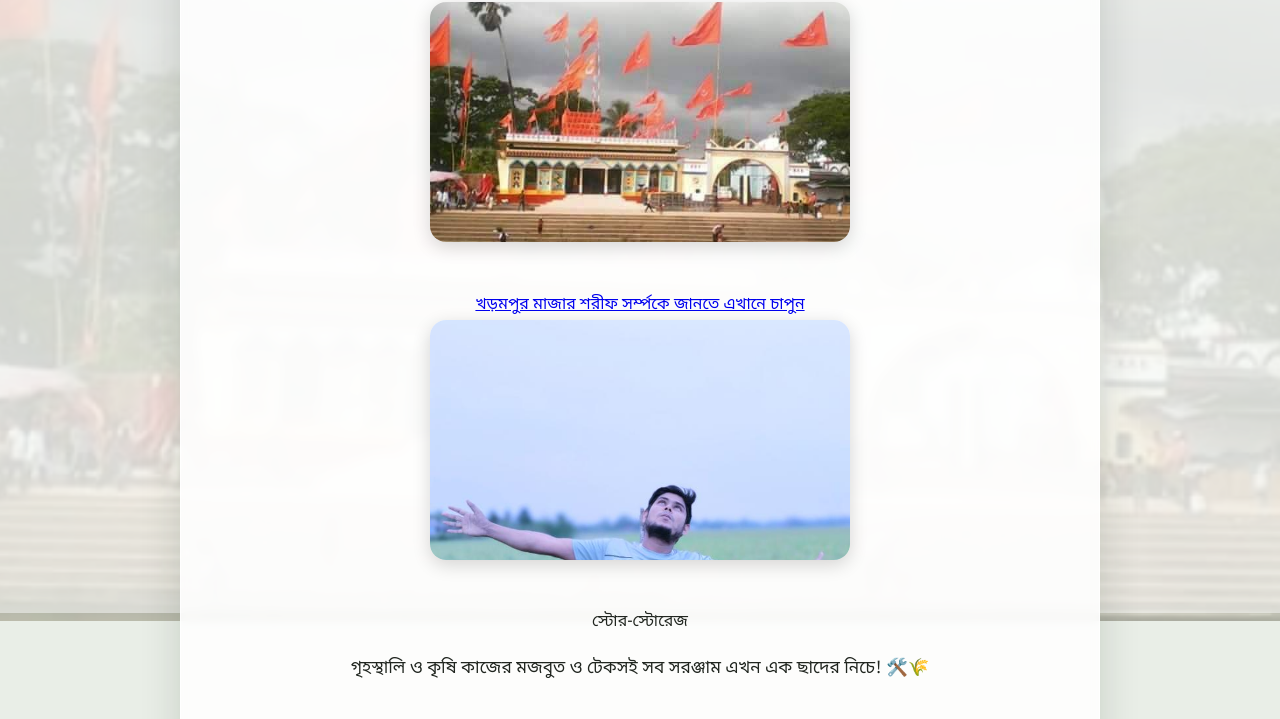
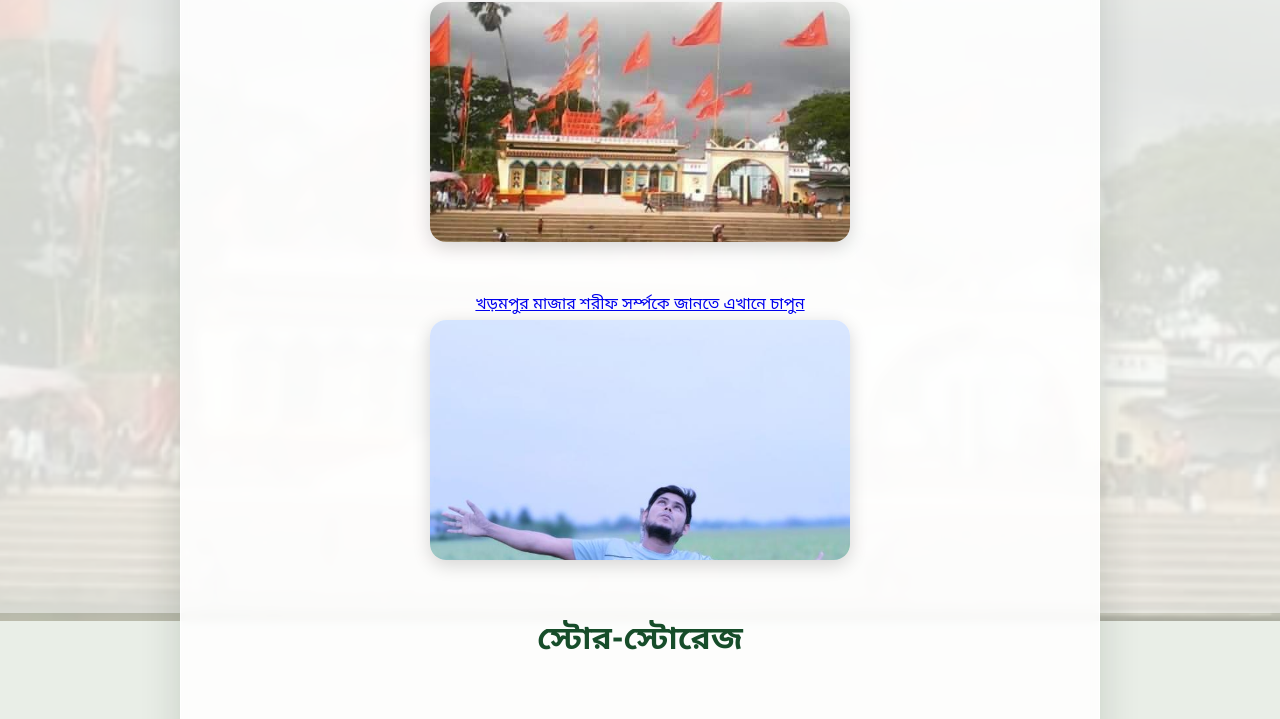
Before and after one commit to babykoquiz/Dilshad-store, a plain HTML site: page index.html in a window 1280 px wide. Shown: the part 187-906 px from the top of the page. Drawn offline with Linux system fonts and the light colour scheme.

Commit message:
h1 update

```diff
--- a/index.html
+++ b/index.html
@@ -303,7 +303,7 @@
         খড়মপুর মাজার শরীফ সর্ম্পকে জানতে এখানে চাপুন</a>
       <img class="store-photo" src="dilshad.jfif" alt="Dilshad Store">
 <br>
-    স্টোর-স্টোরেজ
+    <h1> স্টোর-স্টোরেজ</h1>
       <br>
       <h3>গৃহস্থালি ও কৃষি কাজের মজবুত ও টেকসই সব সরঞ্জাম এখন এক ছাদের নিচে! 🛠️🌾</h3>
 <br>
```
